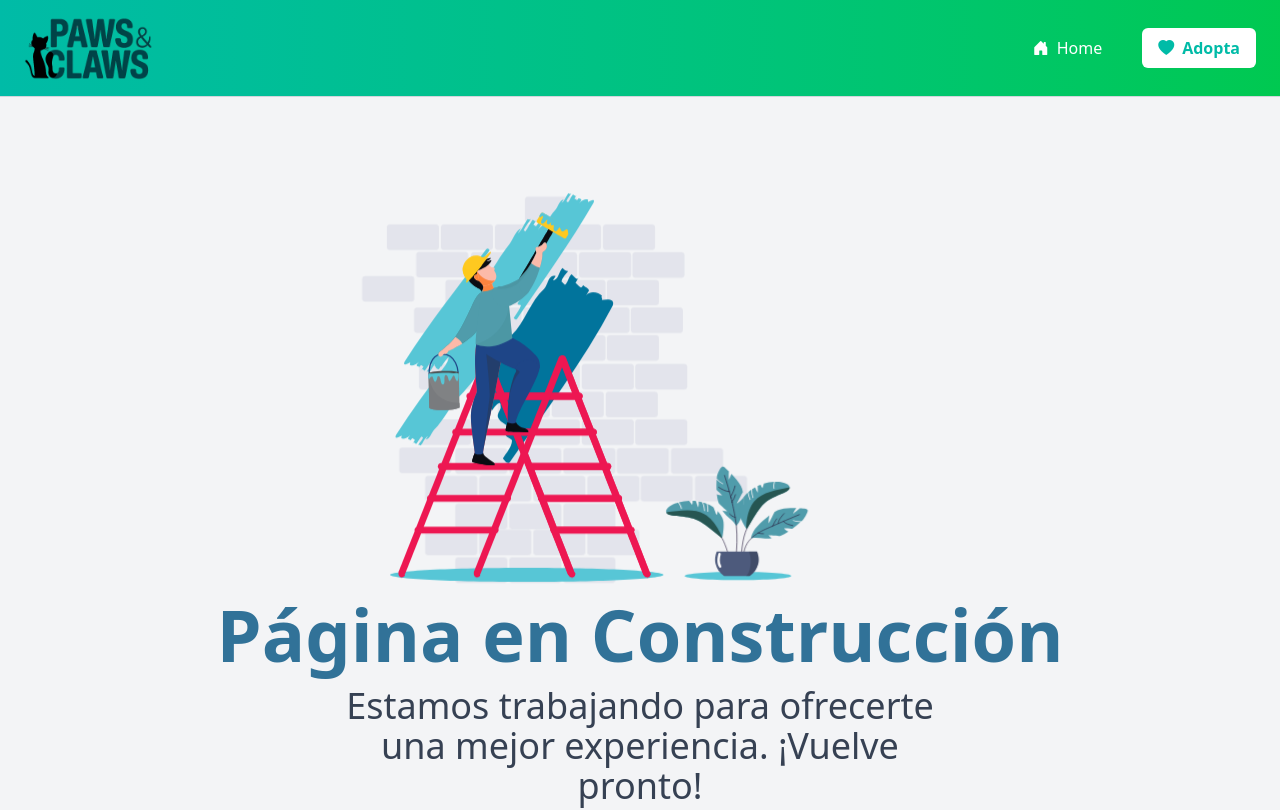
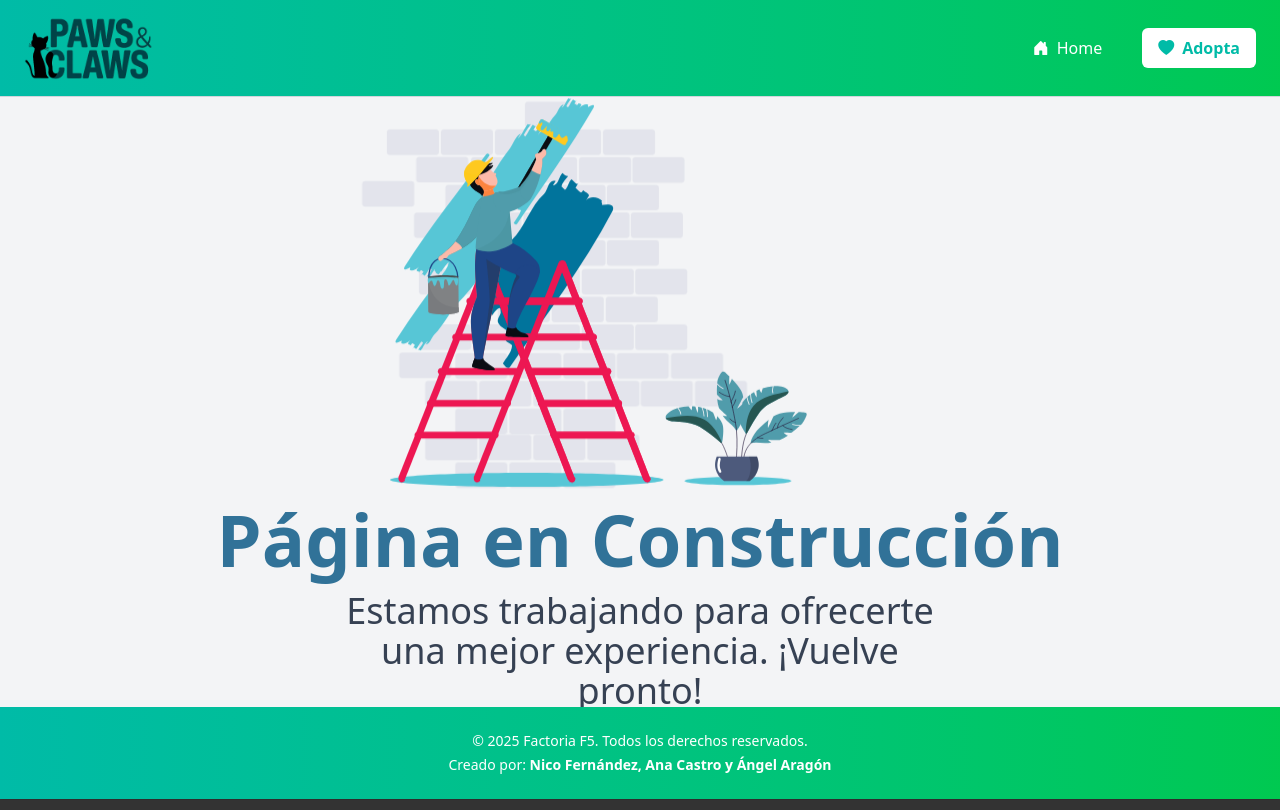
Before and after one commit to srlsrx/MichisApp, a React (Vite) app: page /adopt in a window 1280 px wide. Shown: the top 810 px of the page. Built offline with nearby package versions, Linux system fonts and the light colour scheme.

Commit message:
fix padding and height from Adopt page

```diff
--- a/src/pages/Adopt/Adopt.jsx
+++ b/src/pages/Adopt/Adopt.jsx
@@ -19,7 +19,7 @@ import constructionAnimation from "../../assets/construction-animation.json";
  */
 const Adopt = () => {
   return (
-    <div className="flex flex-col items-center justify-center h-screen text-center bg-gray-100 w-full overflow-hidden">
+    <div className="flex flex-col items-center justify-center h-[calc(100vh-190px)] text-center bg-gray-100 px-6 w-full overflow-hidden">
       <Lottie animationData={constructionAnimation} className="w-[600px] mb-[-90px] mt-[-100px]" />
       <h1 className="text-[30px] font-bold text-[#317298] md:text-5xl lg:text-7xl">Página en Construcción</h1>
       <p className="text-xl mt-0 text-gray-700 max-w-[600px] md:text-3xl lg:text-4xl lg:mt-4">
```
